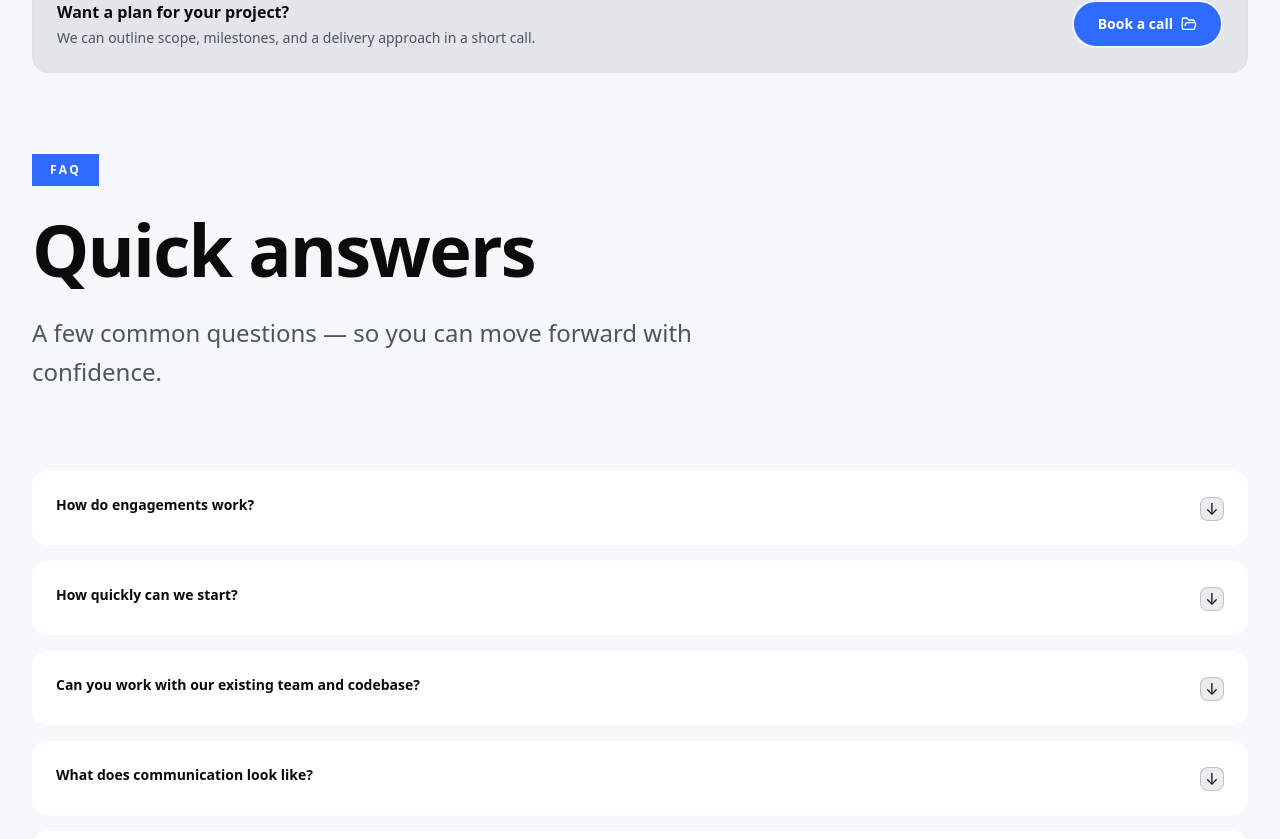
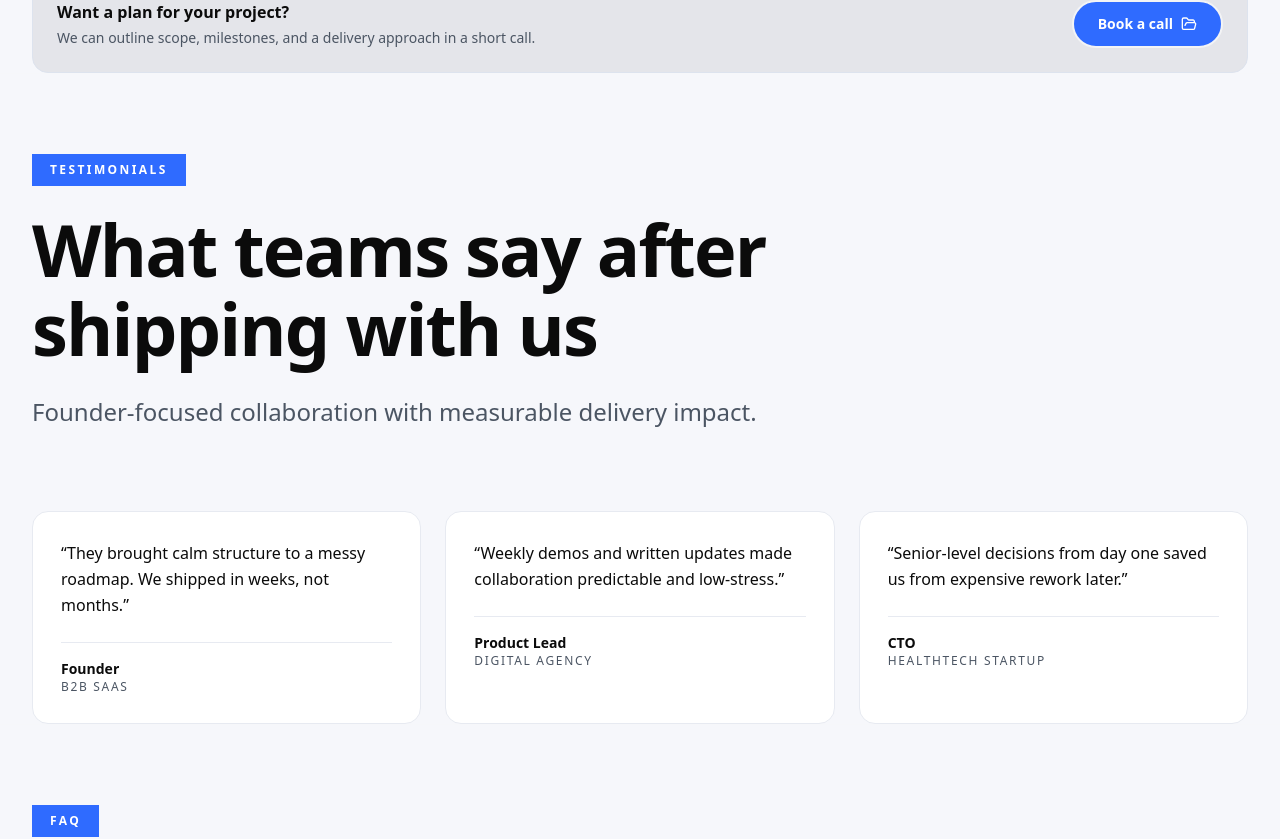
Before and after one commit to SydneySFco/GradeUp, a Next.js app: page / in a window 1280 px wide. Shown: the part 4677-5516 px from the top of the page. Built offline with nearby package versions, Linux system fonts and the light colour scheme; no server answers.

Commit message:
feat(trust-seo): add testimonials section and homepage JSON-LD schema

```diff
--- a/app/page.tsx
+++ b/app/page.tsx
@@ -7,6 +7,7 @@ import FeaturedWorks from "@/src/components/blocks/FeaturedWorks";
 import Process from "@/src/components/blocks/Process";
 import Services from "@/src/components/blocks/Services";
 import FAQ from "@/src/components/blocks/FAQ";
+import Testimonials from "@/src/components/blocks/Testimonials";
 import Contact from "@/src/components/blocks/Contact";
 import Footer from "@/src/components/layouts/Footer";
 
@@ -27,6 +28,46 @@ export const metadata: Metadata = {
   },
 };
 
+const schema = {
+  "@context": "https://schema.org",
+  "@graph": [
+    {
+      "@type": "Organization",
+      name: "Grade Up Solutions",
+      url: "https://gradeup.solutions",
+      description:
+        "Senior-led product engineering for startup teams shipping web, mobile, backend, and cloud products.",
+    },
+    {
+      "@type": "Service",
+      serviceType: "MVP Development",
+      provider: { "@type": "Organization", name: "Grade Up Solutions" },
+      areaServed: "Global",
+    },
+    {
+      "@type": "FAQPage",
+      mainEntity: [
+        {
+          "@type": "Question",
+          name: "How quickly can we start?",
+          acceptedAnswer: {
+            "@type": "Answer",
+            text: "Typically within 1–2 weeks depending on scope and availability.",
+          },
+        },
+        {
+          "@type": "Question",
+          name: "Can you work with our existing team and codebase?",
+          acceptedAnswer: {
+            "@type": "Answer",
+            text: "Yes. We can integrate with your team, modernize parts of the stack, or deliver new features end-to-end.",
+          },
+        },
+      ],
+    },
+  ],
+};
+
 export default function Home() {
   return (
     <div id="top" className="bg-background text-trust">
@@ -37,9 +78,14 @@ export default function Home() {
         <Services />
         <FeaturedWorks />
         <Process />
+        <Testimonials />
         <FAQ />
         <Contact />
       </main>
+      <script
+        type="application/ld+json"
+        dangerouslySetInnerHTML={{ __html: JSON.stringify(schema) }}
+      />
       <Footer />
     </div>
   );
--- /dev/null
+++ b/src/components/blocks/Testimonials.tsx
@@ -0,0 +1,49 @@
+import Section from "@/src/components/layouts/Section";
+import { Card, CardContent } from "@/src/components/ui/Card";
+
+const testimonials = [
+  {
+    quote:
+      "They brought calm structure to a messy roadmap. We shipped in weeks, not months.",
+    name: "Founder",
+    role: "B2B SaaS",
+  },
+  {
+    quote:
+      "Weekly demos and written updates made collaboration predictable and low-stress.",
+    name: "Product Lead",
+    role: "Digital Agency",
+  },
+  {
+    quote:
+      "Senior-level decisions from day one saved us from expensive rework later.",
+    name: "CTO",
+    role: "HealthTech Startup",
+  },
+];
+
+export default function Testimonials() {
+  return (
+    <Section
+      id="testimonials"
+      eyebrow="Testimonials"
+      title="What teams say after shipping with us"
+      subtitle="Founder-focused collaboration with measurable delivery impact."
+      className="bg-surface py-10"
+    >
+      <div className="grid gap-6 lg:grid-cols-3">
+        {testimonials.map((item) => (
+          <Card key={item.quote} className="h-full border-border-subtle bg-bg">
+            <CardContent className="p-7">
+              <p className="text-base leading-relaxed text-trust">“{item.quote}”</p>
+              <div className="mt-6 border-t border-border-subtle pt-4">
+                <p className="text-sm font-semibold text-trust">{item.name}</p>
+                <p className="text-xs uppercase tracking-[0.14em] text-slate">{item.role}</p>
+              </div>
+            </CardContent>
+          </Card>
+        ))}
+      </div>
+    </Section>
+  );
+}
```
